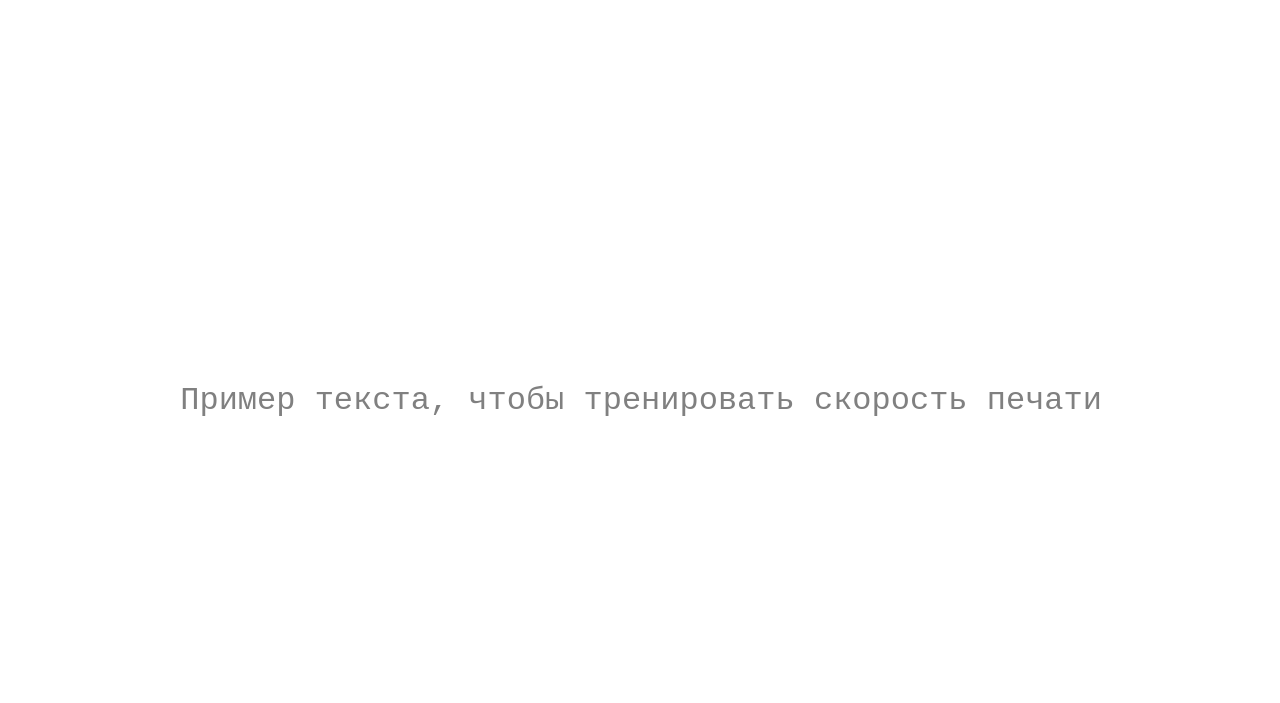
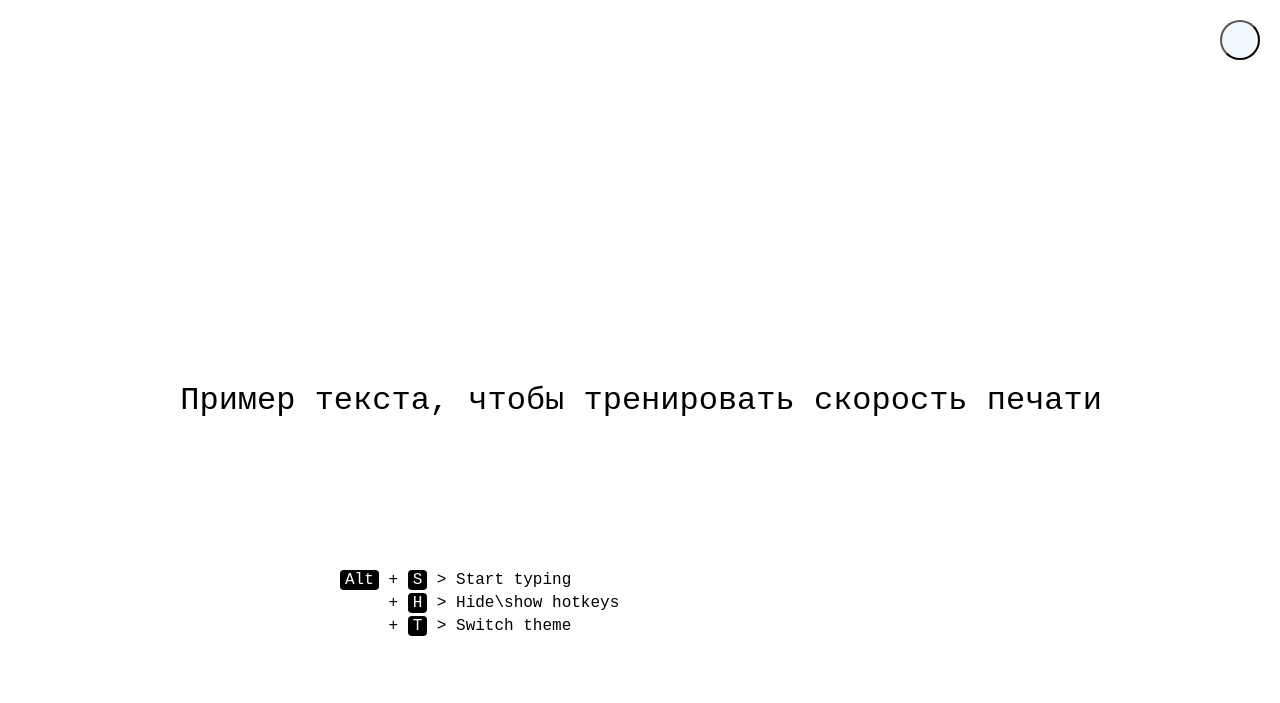
Before and after one commit to kidyur/Web_typing_app, a plain HTML site: page index.html in a window 1280 px wide. Drawn offline with Linux system fonts and the light colour scheme.

Commit message:
add const colors and hotkeys menu styles

```diff
--- a/index.html
+++ b/index.html
@@ -8,7 +8,22 @@
     <link rel="stylesheet" href="styles.css">
 </head>
 <body>
+    <header>
+        <button class="header__btn btn-docs"></button>
+    </header>
     <p class="text-example"></p>
     <input class="input-field">
+    <div class="docs">
+        <div class="docs__hint">
+            <span class="docs__key">Alt</span> + <span class="docs__key">S</span> > Start typing</br>
+        </div>
+        <div class="docs__hint">
+            <span class="docs__key hidden">Alt</span> + <span class="docs__key">H</span> > Hide\show hotkeys</br>
+        </div>
+        <div class="docs__hint">
+            <span class="docs__key hidden">Alt</span> + <span class="docs__key">T</span> > Switch theme</br>
+        </div>
+
+    </div>
 </body>
 </html>
--- a/inputLogic.js
+++ b/inputLogic.js
@@ -1,6 +1,9 @@
 
 const LEFT = -1;
 const RIGHT = 1;
+const TEXT_CORRECT_COLOR = "green";
+const TEXT_UNFILLED_COLOR = "black";
+const TEXT_UNCORRECT_COLOR = "red";
 const CARET_ACTIVE_STYLE = "input__caret input__caret--blinking";
 const CARET_INACTIVE_STYLE = "input__caret input__caret--hidden";
 
@@ -22,7 +25,7 @@ window.onload = () => {
     function paintSymbol(symbolInd, color) {
         var shift = 0;
         // Backspace case needs shift in texts symbol matching
-        if (color == "grey") {
+        if (color == TEXT_UNFILLED_COLOR) {
             shift = 1;
         }
         separated[symbolInd] = `<span style="color: ${color};">${text[symbolInd + shift]}</span>`;
@@ -38,8 +41,8 @@ window.onload = () => {
     }
 
     function resetForm() {
+        setCaretStyle(CARET_INACTIVE_STYLE);
         updateExample();
-        setCaretStyle(CARET_INACTIVE_STYLE);
     }
 
     inputEl.addEventListener("input", () => {
@@ -56,15 +59,15 @@ window.onload = () => {
             inputLength -= changes;
             // The cycle is way to deal with a CTRL+BACKSPACE case
             while (changes > 0) {
-                paintSymbol(caret-1, "grey");
+                paintSymbol(caret-1, TEXT_UNFILLED_COLOR);
                 moveCaretTo(LEFT);
                 changes -= 1;
             }
         } else if (KEY) {
-            var color = "red";
+            var color = TEXT_UNCORRECT_COLOR;
             // SYMBOLS MATCHED
             if (newSymbol == text[caret+1]) {
-                color = "green";
+                color = TEXT_CORRECT_COLOR;
             }
             paintSymbol(caret+1, color);
             moveCaretTo(RIGHT);
@@ -75,7 +78,7 @@ window.onload = () => {
         const IS_SPACE_MISSED = (newSymbol != ' ' && text[caret] == ' ');
 
         if (IS_KEY_MISSED || IS_SPACE_MISSED) {
-            paintSymbol(caret-1, "grey");
+            paintSymbol(caret-1, TEXT_UNFILLED_COLOR);
             moveCaretTo(LEFT);
             inputLength -= 1;
             inputEl.value = newText.slice(0, -1);
--- a/styles.css
+++ b/styles.css
@@ -1,5 +1,4 @@
 body {
-    color: grey;
     display: flex;
     align-items: center;
     justify-content: center;
@@ -13,6 +12,51 @@ body {
     font-size: 32px;
 }
 
+header {
+    height: 80px;
+    position: absolute;
+    width: calc(100% - 20px);
+    top: 0;
+    display: flex;
+    align-items: center;
+    justify-content: end;
+    padding-right: 20px;
+}
+
+.header__btn {
+    height: 40px;
+    aspect-ratio: 1;
+    border-radius: 100%;
+    background-color: aliceblue;
+}
+
+.docs {
+    width: 600px;
+    height: 200px;
+    margin-top: 400px;
+    pointer-events: none;
+    display: flex;
+    font-size: 16px;
+    align-items: start;
+    justify-content: center;
+    flex-direction: column;
+}
+
+.docs__key {
+    background-color: black;
+    padding: 1px 5px;
+    border-radius: 4px;
+    color: white;
+}
+
+.docs__hint {
+    margin-top: 5px;
+}
+
+.hidden {
+    visibility: hidden;
+}
+
 .text-example {
     margin: 0;
     position: fixed;
@@ -20,10 +64,12 @@ body {
 }
 
 .input-field {
+    width: 900px;
+    color: grey;
+    height: 150px;
     font-size: 32px;
-    width: 900px;
-    height: 150px;
     opacity: 0;
+    position: fixed;
 }
 
 .input__caret {
```
